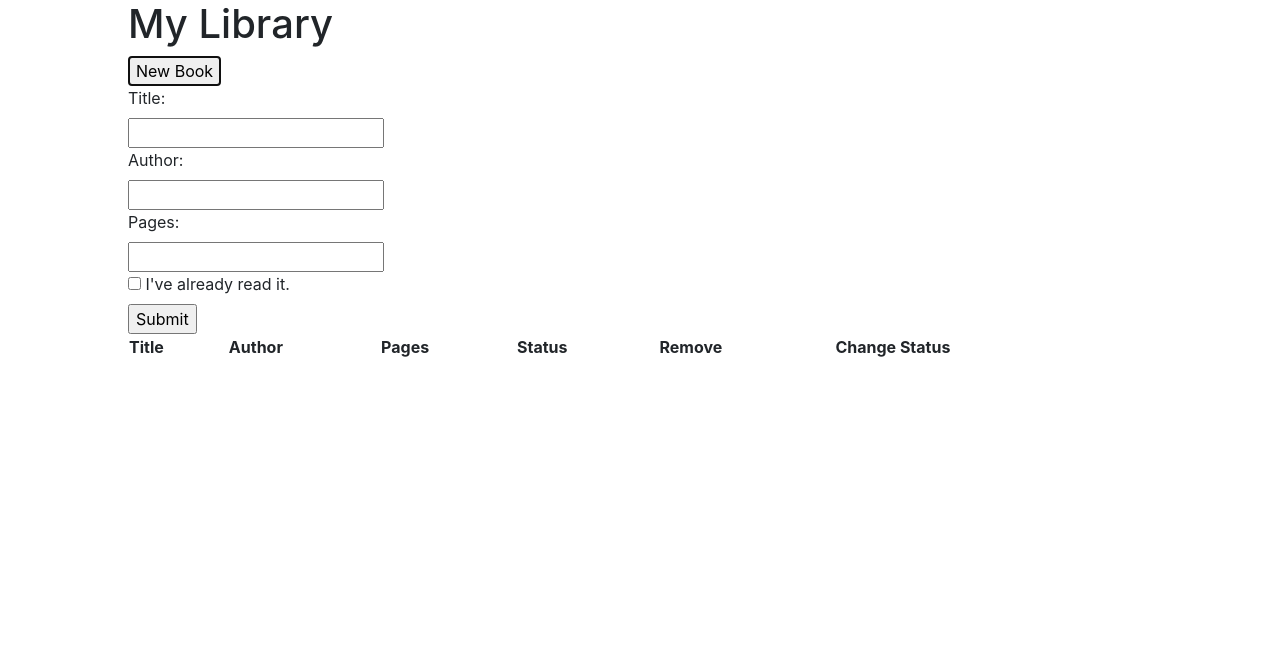
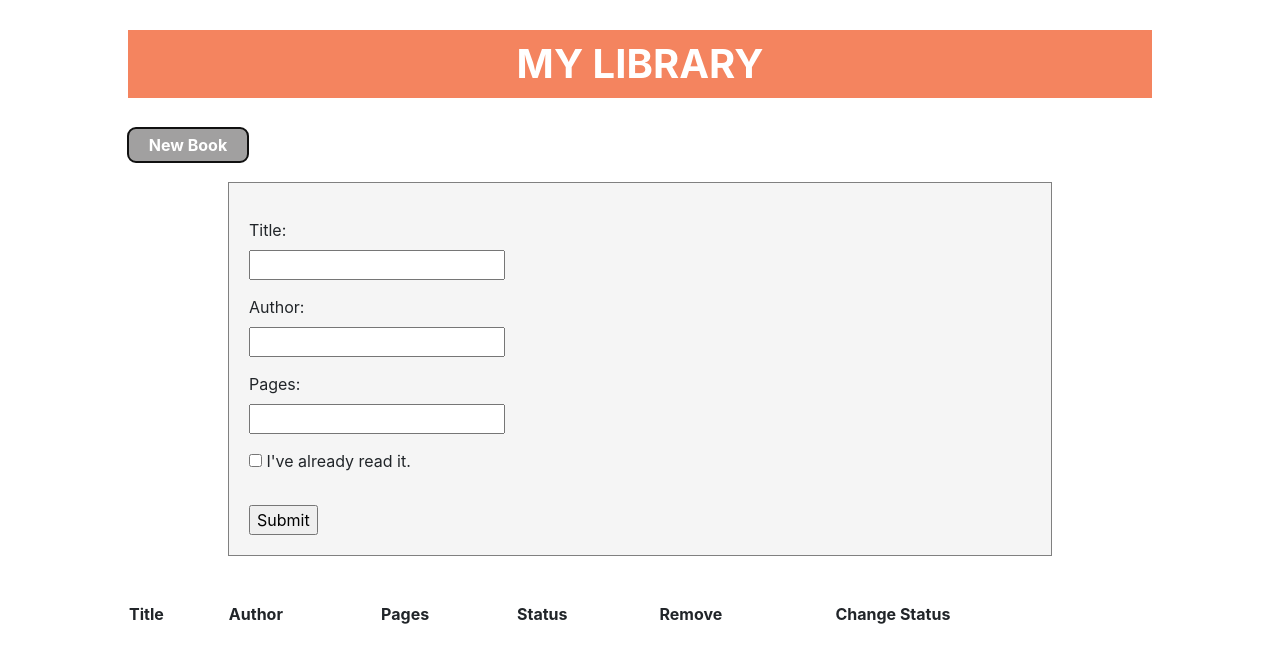
Before and after one commit to MarilenaRoque/library, a plain HTML site: page index.html in a window 1280 px wide. Both pictures are taken after a click on the button "New Book". Drawn offline with nearby package versions, Linux system fonts and the light colour scheme.

Commit message:
Set basic style

```diff
--- a/index.html
+++ b/index.html
@@ -11,8 +11,8 @@
   <body>
 
     <main>
-        <h1> My Library </h1>
-        <button type="button" onclick="displayForm()"> New Book</button>
+        <h1> MY LIBRARY </h1>
+        <button class="new-book" type="button" onclick="displayForm()"> New Book</button>
         <!-- Book Form -->
 
         <form id='formBook' class="d-none">
@@ -23,7 +23,7 @@
           <label for="pages">Pages:</label><br>
           <input type="number" id="pages" name="pages"><br>
           <input type="checkbox" id="read" name="read">
-          <label for="read">I've already read it.</label><br>
+          <label for="read">I've already read it.</label><br><br>
           <input type="button" onclick="addBookToLibrary()" value="Submit">
         </form>
 
--- a/styles/style.css
+++ b/styles/style.css
@@ -7,3 +7,46 @@ main {
 .display-books {
     width: 100%;
 }
+
+h1 {
+    margin: 30px 0px 30px;
+    text-align: center;
+    font-weight: bold;
+    padding: 10px;
+    color: white;
+    background-color: #F4845F;
+}
+
+.new-book {
+    text-align: center;
+}
+
+#formBook {
+    padding: 20px;
+    background-color: whitesmoke;
+    margin: 20px 100px;
+    border: solid 1px gray;
+}
+
+button {
+    color:white;
+    border: none;
+    background-color: rgb(161, 160, 160);
+    text-align: center;
+    width: 120px;
+    border-radius: 8px;
+    padding: 5px;
+    font-weight: bold;
+}
+
+label {
+    margin-top: 15px;
+}
+
+table {
+    margin-top: 45px;
+}
+
+tr {
+    padding: 30px;
+}
```
